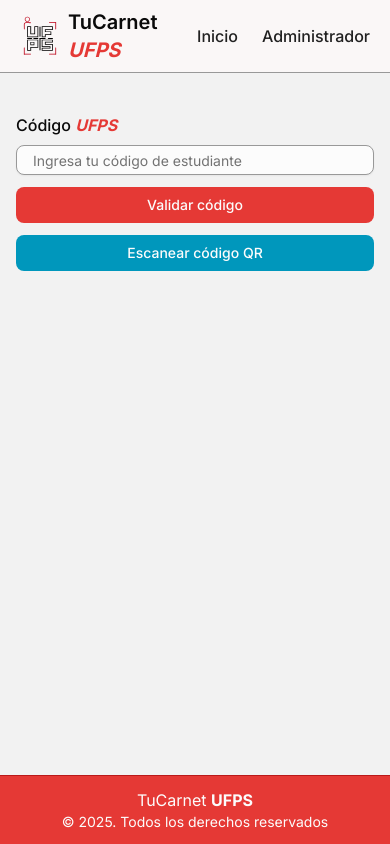
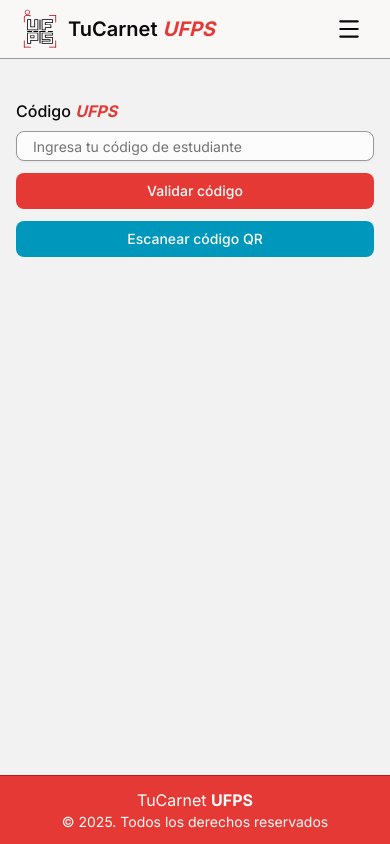
Before and after one commit to omarmolina23/tu_carnet_fe_web, a React (Vite) app: page / in a window 390 px wide. Built offline with nearby package versions, Linux system fonts and the light colour scheme.

Commit message:
feat: enhance Header component with mobile menu and toggle functionality; update QrScannerBox button styling

```diff
--- a/src/components/Header.tsx
+++ b/src/components/Header.tsx
@@ -1,20 +1,35 @@
 import { Link } from "react-router-dom";
-
+import { useState } from "react";
+import { Menu, X } from "lucide-react"; // íconos
 
 export default function Header() {
+  const [open, setOpen] = useState(false);
+
   return (
-    <header className="flex items-center justify-between px-5 py-2 border-b border-ufps-texto-principal bg-[#faf7f7]">
+    <header className="px-5 py-2 border-b border-ufps-texto-principal bg-[#faf7f7]">
+      <div className="flex items-center justify-between">
 
         {/* IZQUIERDA */}
         <div className="flex items-center gap-2">
           <img src="/ufps_logo.svg" alt="Logo UFPS" className="h-10" />
           <h1 className="text-xl font-semibold">
-          TuCarnet <span className="text-ufps-color-principal font-bold italic">UFPS</span>
+            TuCarnet{" "}
+            <span className="text-ufps-color-principal font-bold italic">
+              UFPS
+            </span>
           </h1>
         </div>
 
-      {/* DERECHA (dos secciones navegables) */}
-      <div className="flex items-center gap-6">
+        {/* BOTÓN HAMBURGUESA (solo móvil) */}
+        <button
+          className="md:hidden p-2"
+          onClick={() => setOpen(!open)}
+        >
+          {open ? <X size={26} /> : <Menu size={26} />}
+        </button>
+
+        {/* MENÚ DESKTOP */}
+        <nav className="hidden md:flex items-center gap-6">
           <Link
             to="/validar"
             className="text-ufps-texto-oscuro hover:text-ufps-color-principal font-medium transition"
@@ -28,8 +43,29 @@
           >
             Administrador
           </Link>
+        </nav>
       </div>
 
+      {/* MENÚ MÓVIL */}
+      {open && (
+        <div className="mt-3 flex flex-col gap-3 md:hidden">
+          <Link
+            to="/validar"
+            onClick={() => setOpen(false)}
+            className="text-ufps-texto-oscuro hover:text-ufps-color-principal font-medium transition py-1"
+          >
+            Inicio
+          </Link>
+
+          <Link
+            to="/ayuda"
+            onClick={() => setOpen(false)}
+            className="text-ufps-texto-oscuro hover:text-ufps-color-principal font-medium transition py-1"
+          >
+            Administrador
+          </Link>
+        </div>
+      )}
     </header>
   );
 }
--- a/src/components/validation_home/QrScannerBox.tsx
+++ b/src/components/validation_home/QrScannerBox.tsx
@@ -39,7 +39,7 @@
       <div className="flex justify-center">
         <Button
           onClick={onClose}
-          className="bg-ufps-color-principal text-ufps-blanco-favorito font-medium px-4 h-10 rounded-md flex-1"
+          className="bg-ufps-color-principal text-ufps-blanco-favorito font-medium px-4 h-10 w-fit rounded-md"
         >
           Cerrar
         </Button>
```
Lines whose indentation alone changed are shown as unchanged.
